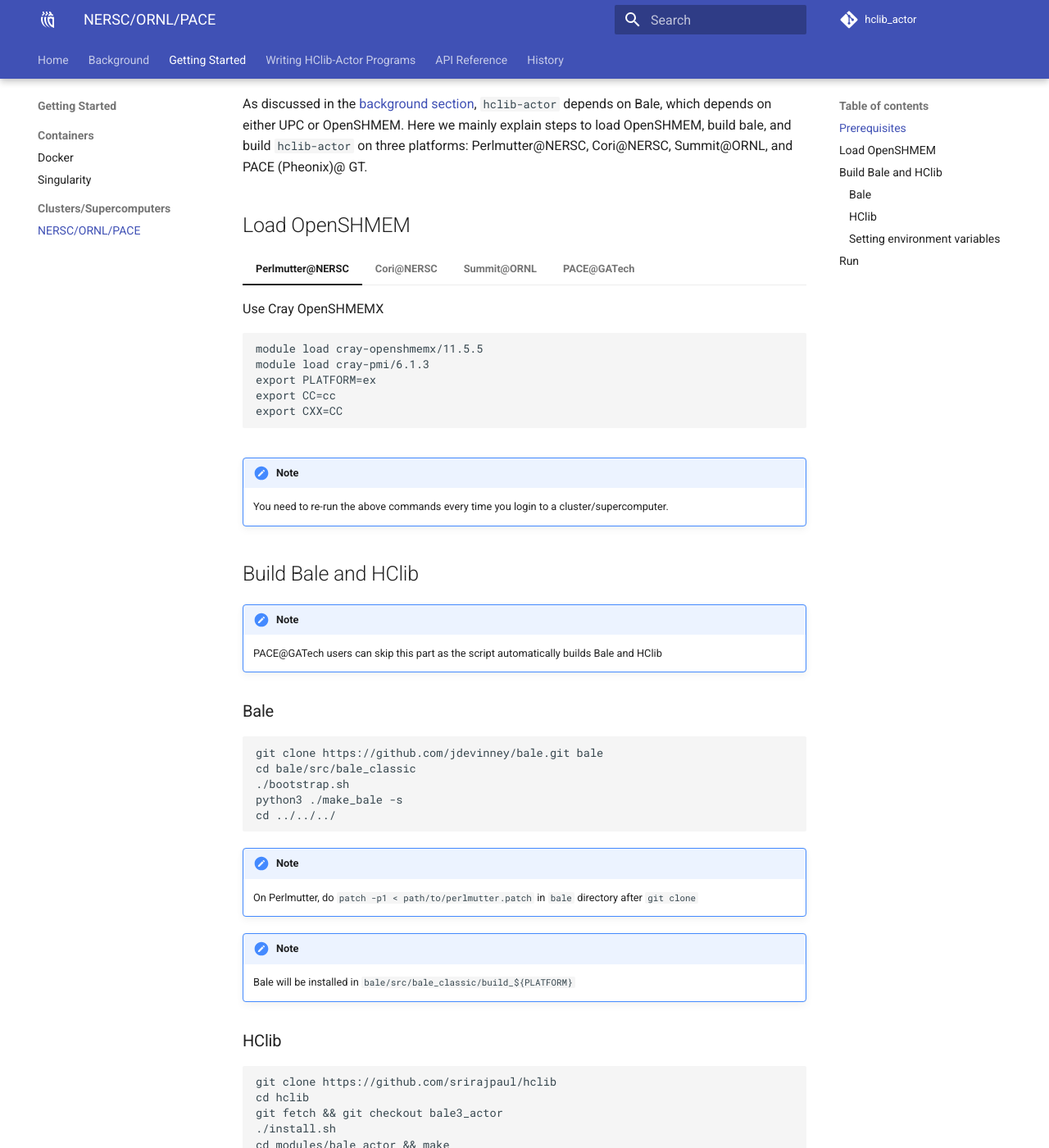
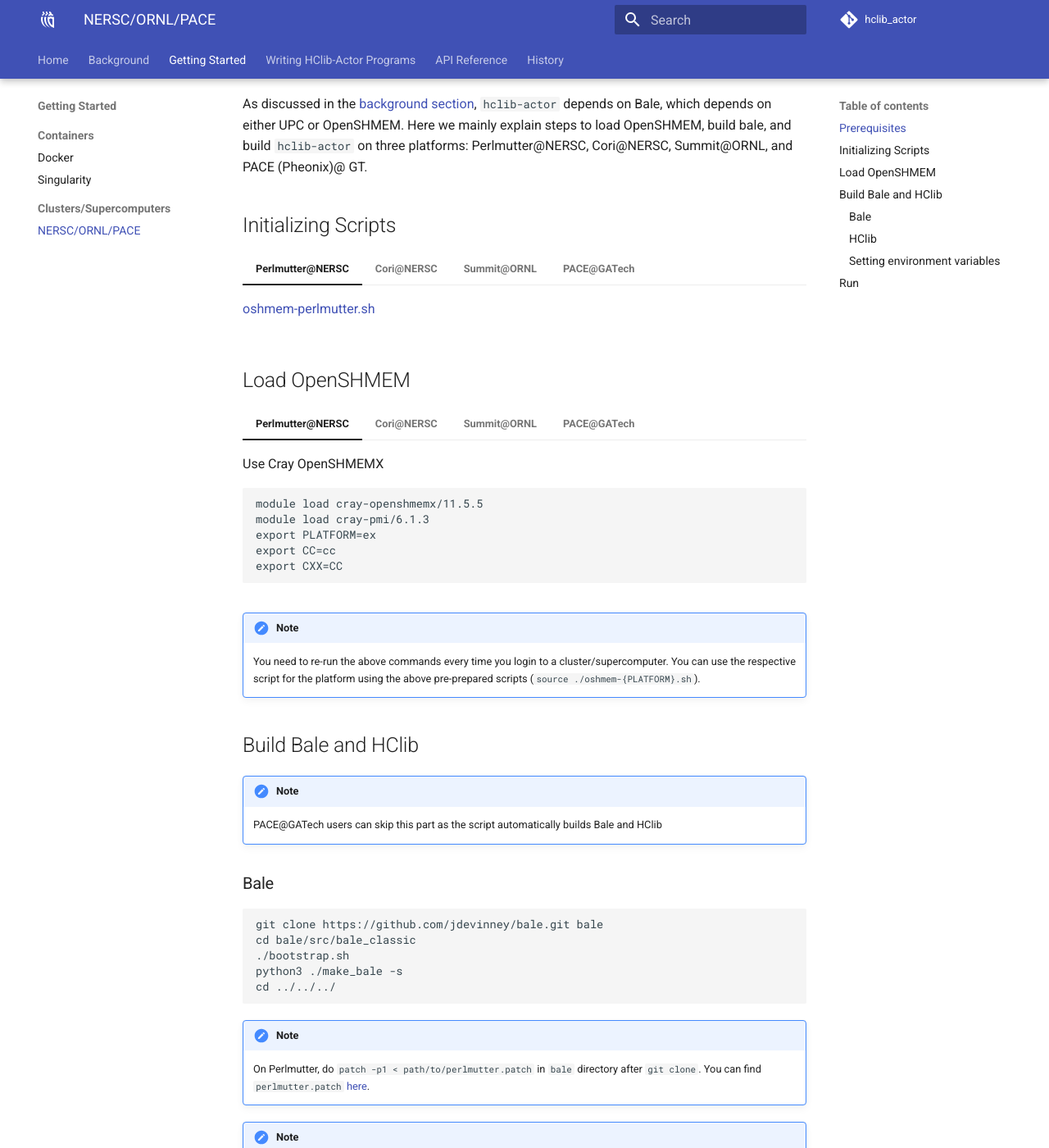
Before and after one commit to ahayashi/hclib-actor, an MkDocs documentation site: the page built from doc/markdowns/getting_started/clusters.md, in a window 1280 px wide and 1400 px high, scrolled down 206 px. Shown: the whole window at 82% size. Built offline with MkDocs 1.6.1 and Material for MkDocs 9.7.7, drawn with Linux system fonts in a browser that asks for light colours; comment, search, counter and statistics services are not loaded.

Commit message:
Update clusters.md

````diff
--- a/doc/markdowns/getting_started/clusters.md
+++ b/doc/markdowns/getting_started/clusters.md
@@ -3,6 +3,25 @@
 * a cluster/supercomputer with OpenSHMEM or UPC installed.
 
 As discussed in the [background section](../background/bale.md), `hclib-actor` depends on Bale, which depends on either UPC or OpenSHMEM. Here we mainly explain steps to load OpenSHMEM, build bale, and build `hclib-actor` on three platforms: Perlmutter@NERSC, Cori@NERSC, Summit@ORNL, and PACE (Pheonix)@ GT.
+
+## Initializing Scripts
+
+=== "Perlmutter@NERSC"
+
+     [oshmem-perlmutter.sh](https://github.com/ahayashi/hclib-actor/blob/f3bf2e15973f72cf6890fe189b166f1b271318db/cluster-scripts/oshmem-perlmutter.sh)
+
+=== "Cori@NERSC"
+
+     [oshmem-cori.sh]()
+
+=== "Summit@ORNL"
+
+    [oshmem-summit.sh]()
+
+=== "PACE@GATech"
+
+    [oshmem-slurm.sh](https://github.com/ahayashi/hclib-actor/blob/f3bf2e15973f72cf6890fe189b166f1b271318db/cluster-scripts/oshmem-slurm.sh)
+
 
 ## Load OpenSHMEM
 
@@ -43,12 +62,12 @@ As discussed in the [background section](../background/bale.md), `hclib-actor` d
 
     Use OpenMPI's SHMEM (OSHMEM)
     ```
-    source ./oshmem.sh
+    source ./oshmem-slurm.sh
     ```
 
 !!! note
 
-    You need to re-run the above commands every time you login to a cluster/supercomputer.
+    You need to re-run the above commands every time you login to a cluster/supercomputer. You can use the respective script for the platform using the above pre-prepared scripts (`source ./oshmem-{PLATFORM}.sh`).
 
 
 ## Build Bale and HClib
@@ -69,7 +88,7 @@ cd ../../../
 
 !!! note
 
-    On Perlmutter, do `patch -p1 < path/to/perlmutter.patch` in `bale` directory after `git clone`
+    On Perlmutter, do `patch -p1 < path/to/perlmutter.patch` in `bale` directory after `git clone`. You can find `perlmutter.patch` [here](https://github.com/ahayashi/hclib-actor/blob/f3bf2e15973f72cf6890fe189b166f1b271318db/cluster-scripts/perlmutter.patch).
 
 
 !!! note
````
